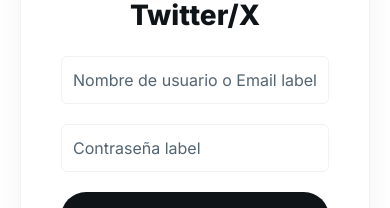
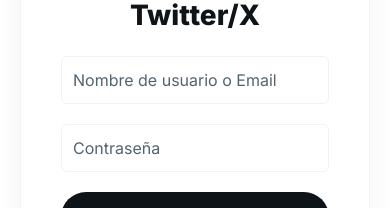
Before and after one commit to Gonzalo-Ranieri/TwitterClone-Frontend, a React (Vite) app: page /login in a window 390 px wide. Shown: the part 332-540 px from the top of the page. Built offline with nearby package versions, Linux system fonts and the light colour scheme; no server answers.

Commit message:
Fase 3: CSS/UI - Ajustes visuales, etiquetas de auth, botón Salir, textarea, alineación y mobile-first

```diff
--- a/src/App.css
+++ b/src/App.css
@@ -37,6 +37,7 @@
   border-radius: 9999px;
   transition: background-color 0.2s ease;
   width: fit-content;
+  color: var(--text-color);
 }
 
 .nav-link:hover {
@@ -322,6 +323,10 @@
 
   .main-content {
     border-right: none;
+  }
+
+  .user-profile-summary {
+    display: none;
   }
 }
 
@@ -609,13 +614,16 @@
   display: flex;
   align-items: center;
   justify-content: space-between;
+  gap: 8px;
 }
 
 .tweet-author-info {
   display: flex;
   align-items: center;
-  gap: 8px;
+  gap: 4px;
   font-size: 15px;
+  flex-wrap: wrap;
+  min-width: 0;
 }
 
 .tweet-author-name {
@@ -669,6 +677,11 @@
 
 .tweet-action-btn.delete-btn:hover {
   color: var(--error);
+}
+
+.tweet-action-btn.delete-btn,
+.tweet-header .follow-btn {
+  margin-left: auto;
 }
 
 /* Follow Button */
--- a/src/components/ReplyModal.tsx
+++ b/src/components/ReplyModal.tsx
@@ -113,7 +113,8 @@
                   fontSize: '18px',
                   outline: 'none',
                   resize: 'none',
-                  padding: '4px 0'
+                  padding: '12px 0',
+                  margin: '8px 0'
                 }}
                 data-testid="reply-textarea"
               />
--- a/src/index.css
+++ b/src/index.css
@@ -89,6 +89,6 @@
 @media (max-width: 640px) {
   .container {
     grid-template-columns: 1fr;
-    padding-bottom: 60px; /* Space for bottom nav */
+    padding: 0 0 60px 0; /* Space for bottom nav */
   }
 }
--- a/src/pages/Login.tsx
+++ b/src/pages/Login.tsx
@@ -75,7 +75,7 @@
               disabled={isSubmitting}
               required
             />
-            <label htmlFor="usernameOrEmail">Nombre de usuario o Email label</label>
+            <label htmlFor="usernameOrEmail">Nombre de usuario o Email</label>
           </div>
 
           <div className="form-group">
@@ -89,7 +89,7 @@
               disabled={isSubmitting}
               required
             />
-            <label htmlFor="password">Contraseña label</label>
+            <label htmlFor="password">Contraseña</label>
           </div>
 
           <button type="submit" className="auth-submit-btn" disabled={isSubmitting}>
--- a/src/pages/Register.tsx
+++ b/src/pages/Register.tsx
@@ -100,7 +100,7 @@
               disabled={isSubmitting}
               required
             />
-            <label htmlFor="username">Nombre de usuario label</label>
+            <label htmlFor="username">Nombre de usuario</label>
           </div>
 
           <div className="form-group">
@@ -114,7 +114,7 @@
               disabled={isSubmitting}
               required
             />
-            <label htmlFor="email">Correo electrónico label</label>
+            <label htmlFor="email">Correo electrónico</label>
           </div>
 
           <div className="form-group">
@@ -128,7 +128,7 @@
               disabled={isSubmitting}
               required
             />
-            <label htmlFor="password">Contraseña label</label>
+            <label htmlFor="password">Contraseña</label>
           </div>
 
           <div className="form-group">
@@ -142,7 +142,7 @@
               maxLength={280}
               style={{ minHeight: '80px', resize: 'vertical' }}
             />
-            <label htmlFor="bio">Biografía (opcional) label</label>
+            <label htmlFor="bio">Biografía (opcional)</label>
             <span style={{ fontSize: '11px', color: 'var(--text-color-secondary)', position: 'absolute', right: '12px', bottom: '-18px' }}>
               {bio.length}/280
             </span>
```
